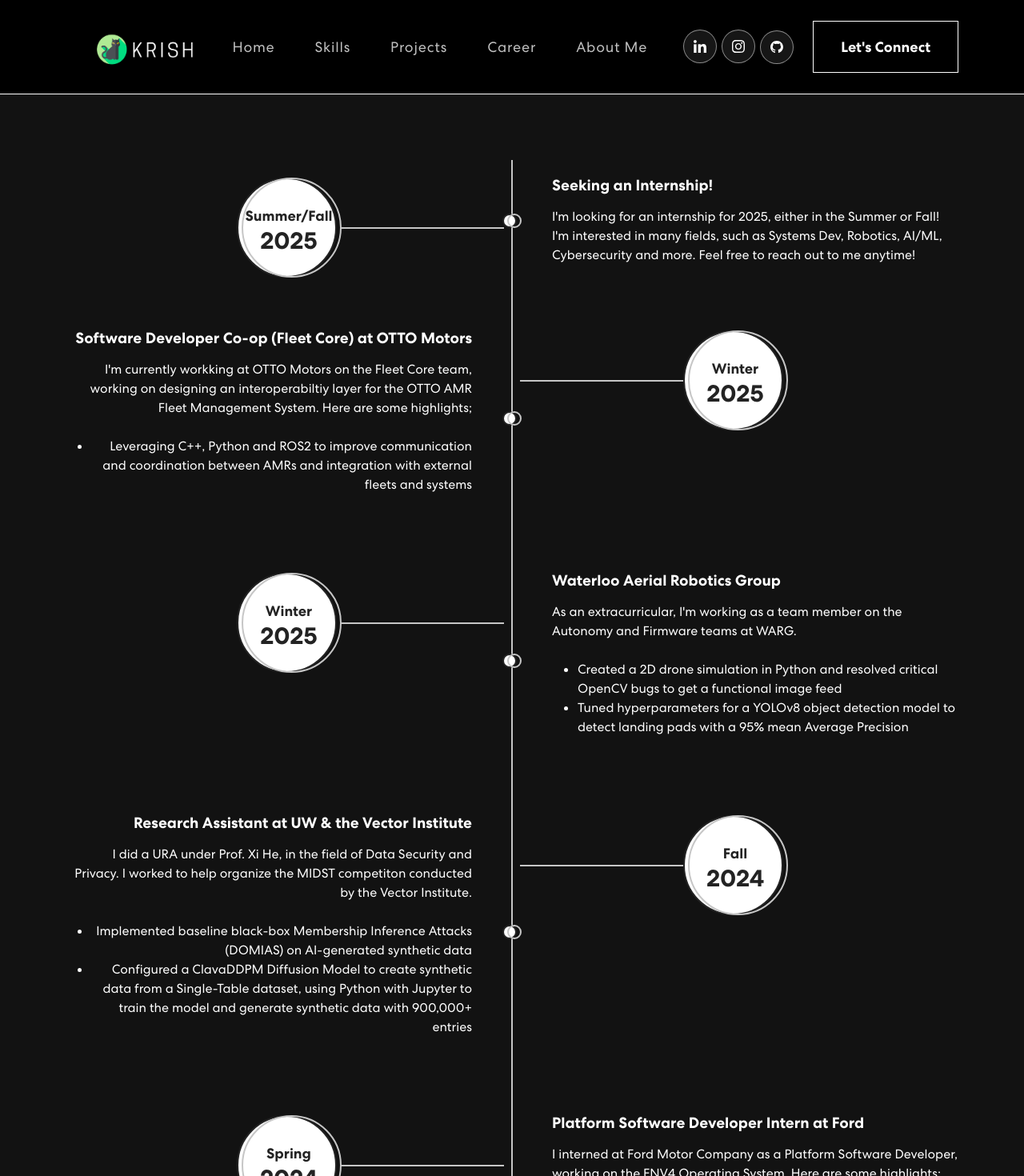
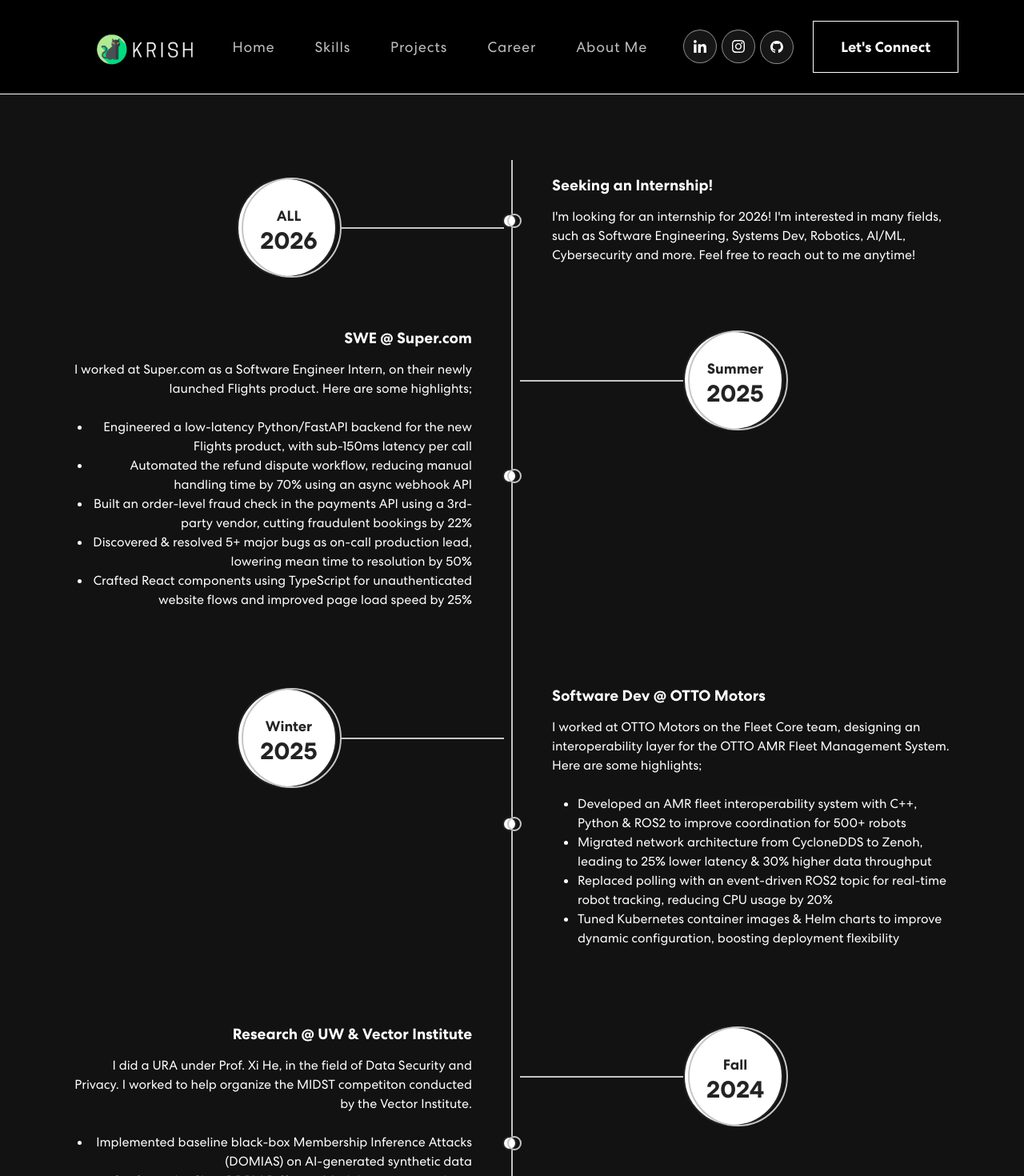
Before and after one commit to Krish-310/Personal-Portfolio-Website, a React (Create React App) app: page /career in a window 1280 px wide. Shown: the top 1470 px of the page at 80% size. Built offline with nearby package versions, Linux system fonts and the light colour scheme.

Commit message:
Updates: Aug 2025

```diff
--- a/src/App.css
+++ b/src/App.css
@@ -848,11 +848,11 @@
   height: 100%;
   object-fit: cover;
   transition: transform 0.3s ease-in-out;
-  transform: scale(1.5);
+  transform: scale(1.1);
 }
 
 .profile-pic:hover {
-  transform: scale(1.7);
+  transform: scale(1.2);
 }
 
 .cat-pic img {
--- a/src/Components/Banner.js
+++ b/src/Components/Banner.js
@@ -10,7 +10,7 @@
     const [loopNum, setLoopNum] = useState(0)
     const [isDeleting, setIsDeleting] = useState(false)
 
-    const toRotate = ["Programmer", "Software Developer",  "Data Scientist"]
+    const toRotate = ["Software Engineer", "Systems Developer", "Data Scientist"]
 
     const [text, setText] = useState('')
     const [delta, setDelta] = useState(300 - Math.random() * 100)
@@ -59,8 +59,8 @@
                         <span className='wrap blinking-cursor'> | </span>
                     </span>
                     </h1>
-                    <p> I'm a Computer Science student at the University of Waterloo. I'm in my 3B term (Junior year) and am
-                        seeking Co-op opportunities for the Summer/Fall of 2025. I enjoy programming and am exploring my interest in the
+                    <p> I'm a Computer Science student at the University of Waterloo. I'm in my 3B term and am
+                        seeking Co-op opportunities for 2026. I love making new things and am exploring my interest in the
                         fields of Systems Development, Robotics, AI and Cybersecurity. Feel free to
                         get in touch with me anytime!
                     </p>
--- a/src/Components/Footer.js
+++ b/src/Components/Footer.js
@@ -34,7 +34,7 @@
                     <Col sm={3}>
                         <div className='footer-text'>
                         <p className='text'> Thanks for visiting my website! <br/>
-                            Last updated Aug 2024 <br/>
+                            Last updated Aug 2025 <br/>
                             Images sourced from <a href='https://www.vecteezy.com/'> vecteezy.com </a> <br/>
                             &#169; Copyright 2023. All Rights Reserved. </p>
                         </div>
--- a/src/Components/Pages/About.js
+++ b/src/Components/Pages/About.js
@@ -12,10 +12,7 @@
       <div className='about-me'>
         <p>
 
-
-
-
-          <h2> My name is Krish Kochar </h2> <br/>
+          <h2> Hey, I'm Krish </h2> <br/>
 
           <div className='profile-pic-container'>
             <img alt='' src={krish_img} className='profile-pic'/>
@@ -23,10 +20,10 @@
 
           <br/><br/>
 
-          I'm a Co-op student studying Computer Science at the Univeristy of Waterloo. I am currently in
-          the third year of my undergrad education (Junior Year).
+          I'm a Co-op student studying Computer Science at the University of Waterloo, with a specialization in Artificial Intelligence. I am currently in
+          my third year of undergrad(junior year).
 
-          <br/><br/><br/>
+          <br/><br/>
 
           <h3> A little bit about me </h3> <br/>
 
@@ -38,47 +35,36 @@
           </div>
           <br/>
 
-          Fun Fact: I like the colour black (if you couldn't already tell XD)
+          Fun Fact: I like the colour black (if you couldn't already tell XD) <br/>
 
-          <br/> <br/> <br/>
+          <br/> <br/>
           <h3> My Interests</h3> <br/>
 
           <div className='centred-list'>
-          - Research! (Very enthsiastic!) <br/>
-          - Systems Development (Proficient) <br/>
-          - Robotics (Strong foundation) <br/>
-          - Data Science & Machine Learning (Strong foundation) <br/>
-          - Cybersecurity (Intermediate and learning!) <br/>
-          - Full-Stack Development (Proficient) <br/>
+            Software Engineering <br/>
+            Systems Development <br/>
+            Robotics <br/>
+            Artificial Intelligence & Machine Learning <br/>
+            Cybersecurity <br/>
           </div>
           <br/>
-          My exploration into each of these fields has led to my interest in them only growing. <br/>
-          I have experience in <b>Software and Full-Stack Development</b> and am further developing upon it. <br/>
-          However, I also want to explore other fields before committing to the one I enjoy the most. <br/>
-          For that reason, I'm exploring <b>Data Science and Cybersecurity </b> as options, and I love them so far. <br/>
-          I am also very excited about working in <b>Research</b>. I'm actively seeking a <b>URA/URF</b> to learn more! < br/>
+          I'm also very excited about working in <b>Research</b> and am actively seeking <b>URAs</b> and other opportunities to learn more! <br/>
 
 
-          <br/> <br/> <br/>
-          <h3> My Other Hobbies </h3> <br/>
+          <br/> <br/>
+          <h3> My Hobbies & Interets </h3> <br/>
 
           <div className='centred-list'>
-          - Speedcubing <br/>
-          - Chess <br/>
-          - Pool <br/>
-          - Table Tennis  <br/>
-          - Badminton <br/>
-          - Reading <br/>
-          - Binging Movies & Shows <br/>
-          - Games <br/>
+           Speedcubing <br/>
+           Board Games <br/>
+           Volleyball <br/>
+           Pokemon <br/>
+           Marvel <br/>
+           TV Shows + Movies + Anime :P <br/>
+
           </div>
-          <br/>
 
-          Some of my favourite works of fiction are Harry Potter, Percy Jackson, Marvel and Pokemon.
-
-
-
-          <br/> <br/> <br/>
+          <br/> <br/>
           <h3> My Core Values </h3> <br/>
 
           <Row className='values'>
@@ -100,7 +86,7 @@
                   </div>
                   <div className='value-content'>
                     <h4>Innovation</h4>
-                    <p>  Is very important for any individual. New ideas and ways of thinking are what drives our world forward. </p>
+                    <p>  is very important for any individual. New ideas and ways of thinking are what drives our world forward. </p>
                   </div>
                 </div>
             </Col>
@@ -111,18 +97,18 @@
                   </div>
                   <div className='value-content'>
                     <h4>Lifelong Learning </h4>
-                    <p> Always appealed to me as someone who loves to learn. Is responsible for my interest in research.  </p>
+                    <p> always appealed to me as someone who loves to learn. Is responsible for my interest in research.  </p>
                   </div>
                 </div>
             </Col>
           </Row>
 
 
-          <br/><br/><br/><br/>
+          <br/><br/>
           You can find me on my Social Media! <br/>
           Feel free to reach out anytime! I would love to talk! <br/>
 
-          <br/><br/>
+          <br/>
         </p>
       </div>
     </div>
--- a/src/Components/Pages/Career.js
+++ b/src/Components/Pages/Career.js
@@ -11,16 +11,16 @@
                             <div class="date-content">
                                 <div class="date-outer">
                                     <span class="date">
-                                            <span class="month">Summer/Fall</span>
-                                    <span class="year">2025</span>
+                                            <span class="month">ALL</span>
+                                    <span class="year">2026</span>
                                     </span>
                                 </div>
                             </div>
                             <div class="timeline-content">
                                 <h5 class="title">Seeking an Internship!</h5>
                                 <p class="description">
-                                    I'm looking for an internship for 2025, either in the Summer or Fall! I'm interested
-                                    in many fields, such as Systems Dev, Robotics, AI/ML, Cybersecurity and more.
+                                    I'm looking for an internship for 2026! I'm interested
+                                    in many fields, such as Software Engineering, Systems Dev, Robotics, AI/ML, Cybersecurity and more.
                                     Feel free to reach out to me anytime!
                                 </p>
                             </div>
@@ -31,19 +31,31 @@
                             <div class="date-content">
                                 <div class="date-outer">
                                     <span class="date">
-                                            <span class="month">Winter</span>
+                                            <span class="month">Summer</span>
                                     <span class="year">2025</span>
                                     </span>
                                 </div>
                             </div>
                             <div class="timeline-content">
-                                <h5 class="title">Software Developer Co-op (Fleet Core) at OTTO Motors</h5>
+                                <h5 class="title">SWE @ Super.com</h5>
                                 <p class="description">
-                                    I'm currently workking at OTTO Motors on the Fleet Core team, working on designing an interoperabiltiy layer for the OTTO AMR Fleet Management System. Here are some highlights; <br/> < br/>
+                                    I worked at Super.com as a Software Engineer Intern, on their newly launched Flights product. Here are some highlights; <br/> < br/>
                                     <ul>
-                                      <li>
-                                        Leveraging C++, Python and ROS2 to improve communication and coordination between AMRs and integration with external fleets and systems
-                                      </li>
+                                        <li>
+                                            Engineered a low-latency Python/FastAPI backend for the new Flights product, with sub-150ms latency per call
+                                        </li>
+                                        <li>
+                                            Automated the refund dispute workflow, reducing manual handling time by 70% using an async webhook API
+                                        </li>
+                                        <li>
+                                            Built an order-level fraud check in the payments API using a 3rd-party vendor, cutting fraudulent bookings by 22%
+                                        </li>
+                                        <li>
+                                            Discovered & resolved 5+ major bugs as on-call production lead, lowering mean time to resolution by 50%
+                                        </li>
+                                        <li>
+                                            Crafted React components using TypeScript for unauthenticated website flows and improved page load speed by 25%
+                                        </li>
                                     </ul>
                                 </p>
                             </div>
@@ -60,15 +72,21 @@
                                 </div>
                             </div>
                             <div class="timeline-content">
-                                <h5 class="title">Waterloo Aerial Robotics Group</h5>
+                                <h5 class="title">Software Dev @ OTTO Motors</h5>
                                 <p class="description">
-                                    As an extracurricular, I'm working as a team member on the Autonomy and Firmware teams at WARG. < br/> <br/>
+                                    I worked at OTTO Motors on the Fleet Core team, designing an interoperability layer for the OTTO AMR Fleet Management System. Here are some highlights; <br/> < br/>
                                     <ul>
                                       <li>
-                                        Created a 2D drone simulation in Python and resolved critical OpenCV bugs to get a functional image feed
+                                        Developed an AMR fleet interoperability system with C++, Python & ROS2 to improve coordination for 500+ robots
                                       </li>
                                       <li>
-                                        Tuned hyperparameters for a YOLOv8 object detection model to detect landing pads with a 95% mean Average Precision
+                                        Migrated network architecture from CycloneDDS to Zenoh, leading to 25% lower latency & 30% higher data throughput
+                                      </li>
+                                      <li>
+                                        Replaced polling with an event-driven ROS2 topic for real-time robot tracking, reducing CPU usage by 20%
+                                      </li>
+                                      <li>
+                                        Tuned Kubernetes container images & Helm charts to improve dynamic configuration, boosting deployment flexibility
                                       </li>
                                     </ul>
                                 </p>
@@ -86,7 +104,7 @@
                                 </div>
                             </div>
                             <div class="timeline-content">
-                                <h5 class="title">Research Assistant at UW & the Vector Institute</h5>
+                                <h5 class="title">Research @ UW & Vector Institute</h5>
                                 <p class="description">
                                     I did a URA under Prof. Xi He, in the field of Data Security and Privacy. I worked to help organize the MIDST competiton conducted by the Vector Institute.< br/> <br/>
                                     <ul>
@@ -112,7 +130,7 @@
                                 </div>
                             </div>
                             <div class="timeline-content">
-                                <h5 class="title">Platform Software Developer Intern at Ford</h5>
+                                <h5 class="title">Platform Software Dev @ Ford</h5>
                                 <p class="description">
                                     I interned at Ford Motor Company as a Platform Software Developer, working on the FNV4 Operating System. Here are some highlights; <br/> < br/>
                                     <ul>
@@ -149,8 +167,8 @@
                             <div class="timeline-content">
                                 <h5 class="title">Wat.AI Design Team - Core Member</h5>
                                 <p class="description">
-                                    After being selected to be a member of the Energy Modelling Project, I began using Python to create ML models that predict energy consumption in households to improve Sustainability.
-                                    I have gained experience on performing EDA with Jupyter & look forward to completing the rest of the project.
+                                    After being selected to be a member of the Energy Modelling Project, I used Python to create ML models that predict energy consumption in households to improve Sustainability.
+                                    I gained experience performing EDA with Jupyter and built a Linear Regression model with Scikit-Learn to predict energy consumption.
                                 </p>
                             </div>
                         </div>
@@ -166,7 +184,7 @@
                                 </div>
                             </div>
                             <div class="timeline-content">
-                                <h5 class="title">Intern, Engineering Co-op at Publicis Sapient</h5>
+                                <h5 class="title">SWE @ Publicis Sapient</h5>
                                 <p class="description">
                                     For my first Co-op work term, I interned at Publicis Sapient, working
                                     in the area of backend development. Here are some highlights; <br/> < br/>
--- a/src/Components/Pages/Skills.js
+++ b/src/Components/Pages/Skills.js
@@ -33,15 +33,15 @@
               <div className='information'>
                 <h2> Languages </h2>
                 <Row className='row-centered'>
+                  {createSkill('Python', 100)}
                   {createSkill('C++', 100)}
-                  {createSkill('Python', 100)}
                   {createSkill('C', 95)}
+                  {createSkill('Rust', 80)}
                   {createSkill('Bash', 100)}
+                  {createSkill('SQL',90)}
+                  {createSkill('JS/TS', 85)}
                   {createSkill('Go', 85)}
                   {createSkill('R', 80)}
-                  {createSkill('SQL', 75)}
-                  {createSkill('Javascript', 70)}
-                  {createSkill('Typescript', 60)}
                 </Row>
               </div>
             </div>
@@ -51,12 +51,11 @@
                 <Row className='row-centered'>
                   {createSkill('ROS2', 95)}
                   {createSkill('Node.js', 90)}
-                  {createSkill('Express.js', 90)}
-                  {createSkill('React', 80)}
+                  {createSkill('React', 90)}
                   {createSkill('MongoDB', 80)}
                   {createSkill('Bootstrap', 90)}
                   {createSkill('TailwindCSS', 80)}
-                  {createSkill('Next.js', 60)}
+                  {createSkill('Next.js', 70)}
                   {createSkill('GTest', 95)}
                 </Row>
               </div>
@@ -70,14 +69,10 @@
                   {createSkill('Kubernetes', 100)}
                   {createSkill('Jenkins', 100)}
                   {createSkill('Sonarqube', 100)}
-                  {/* {createSkill('gcov', 95)} */}
-                  {createSkill('QEMU', 90)}
-                  {createSkill('QNX', 80)}
-                  {createSkill('GCP', 70)}
-                  {/* {createSkill('Conan', 90)}
-                  {createSkill('CMake', 95)}
-                  {createSkill('Jupyter', 85)}
-                  {createSkill('Colab', 90)} */}
+                  {createSkill('Snowflake', 90)}
+                  {createSkill('Datadog', 100)}
+                  {createSkill('Amplitude', 95)}
+                  {createSkill('Nix', 80)}
                 </Row>
               </div>
             </div>
@@ -90,11 +85,8 @@
                   {createSkill('Matplotlib', 100)}
                   {createSkill('Scikit-Learn', 80)}
                   {createSkill('Tensorflow', 90)}
-                  {createSkill('Seaborn', 70)}
                   {createSkill('OpenCV', 90)}
                   {createSkill('OpenVX', 85)}
-                  {createSkill('Xlib', 90)}
-                  {createSkill('ncurses', 90)}
                   {createSkill('Boost', 85)}
                   {createSkill('YOLO', 70)}
 
@@ -107,7 +99,7 @@
             <h5> Download my Resume over here! </h5>
             <div className='resume-button'>
               <a href={resume}
-                  download="Krish's Resume (Jan 2025)"
+                  download="Krish's Resume (Aug 2025)"
                   target="_blank"
                   rel="noreferrer">
                 <button type="button" className="btn btn-info btn-lg">
@@ -115,7 +107,7 @@
                 </button>
               </a>
             </div>
-            <p> Last updated: Jan 2025 </p>
+            <p> Last updated: Aug 2025 </p>
           </div>
         </Row>
       </Container>
```
Also changed, not shown: src/Assets/Images/krish_pic.jpeg, 1 other file (tests, documents, lock files or other folders).
